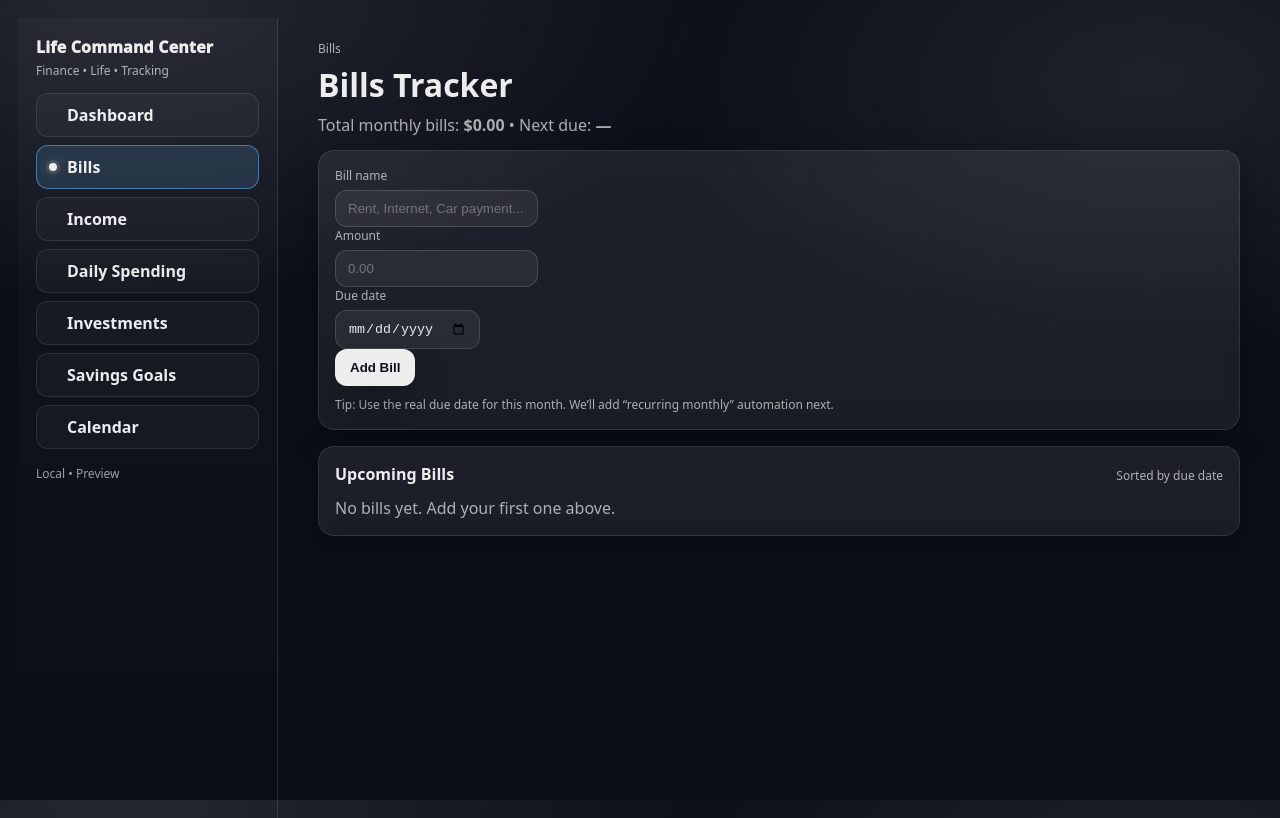
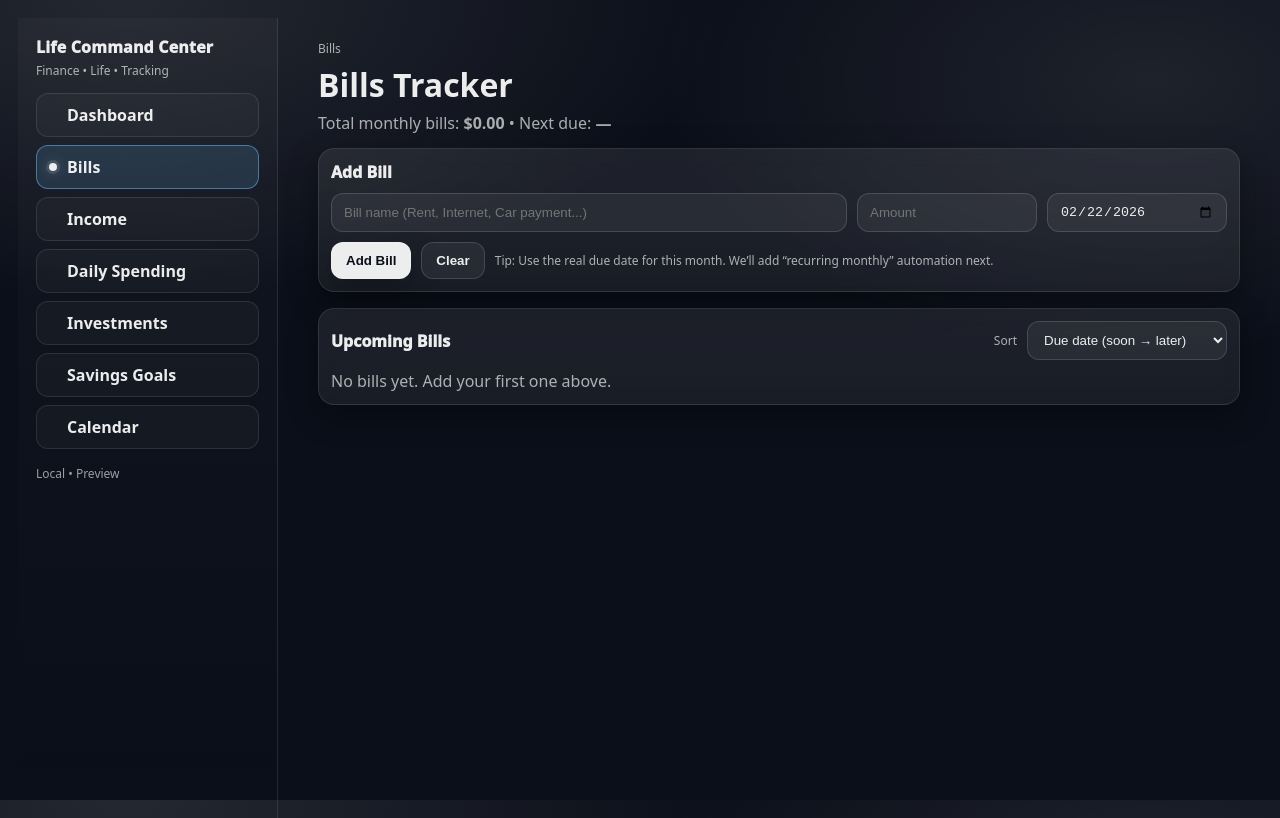
Before and after one commit to JDillard026/life-command-center, a Next.js app: page /bills in a window 1280 px wide. Built offline with nearby package versions, Linux system fonts and the light colour scheme.

Commit message:
Bills: match Investments UI

```diff
--- a/src/app/bills/page.jsx
+++ b/src/app/bills/page.jsx
@@ -1,178 +1,218 @@
 "use client";
-import { useMemo, useState, useEffect } from "react";
+
+import { useEffect, useMemo, useState } from "react";
+
+const LS_BILLS = "lcc_bills_v1";
+
+function safeParse(str, fallback) {
+  try {
+    const v = JSON.parse(str);
+    return v ?? fallback;
+  } catch {
+    return fallback;
+  }
+}
+
+function uid() {
+  return globalThis.crypto?.randomUUID?.() ?? String(Date.now());
+}
+
+function isoDate(d = new Date()) {
+  const yyyy = d.getFullYear();
+  const mm = String(d.getMonth() + 1).padStart(2, "0");
+  const dd = String(d.getDate()).padStart(2, "0");
+  return `${yyyy}-${mm}-${dd}`;
+}
 
 function money(n) {
-  const v = Number(n || 0);
-  return v.toLocaleString(undefined, { style: "currency", currency: "USD" });
+  const num = Number(n);
+  if (!Number.isFinite(num)) return "—";
+  return num.toLocaleString(undefined, { style: "currency", currency: "USD" });
 }
 
-function fmtDate(iso) {
-  if (!iso) return "—";
-  const d = new Date(iso + "T00:00:00");
-  return d.toLocaleDateString(undefined, { month: "short", day: "numeric", year: "numeric" });
+function parseMoneyInput(v) {
+  const cleaned = String(v ?? "").replace(/[^0-9.-]/g, "");
+  const num = Number(cleaned);
+  return Number.isFinite(num) ? num : NaN;
 }
 
-export default function Bills() {
-const [bills, setBills] = useState([]);
-const [mounted, setMounted] = useState(false);
+export default function BillsPage() {
+  const [items, setItems] = useState([]); // {id,name,amount,dueDate,createdAt}
+  const [name, setName] = useState("");
+  const [amount, setAmount] = useState("");
+  const [dueDate, setDueDate] = useState(isoDate());
+  const [sortBy, setSortBy] = useState("due_asc"); // due_asc | amt_desc | name_asc
+  const [error, setError] = useState("");
 
   useEffect(() => {
-  setMounted(true);
-  const saved = JSON.parse(localStorage.getItem("bills") || "[]");
-  setBills(saved);
+    const saved = safeParse(localStorage.getItem(LS_BILLS) || "[]", []);
+    setItems(Array.isArray(saved) ? saved : []);
   }, []);
 
   useEffect(() => {
-  if (!mounted) return;
-  localStorage.setItem("bills", JSON.stringify(bills));
-}, [mounted, bills]);
-
-const [name, setName] = useState("");
-const [amount, setAmount] = useState("");
-const [dueDate, setDueDate] = useState(""); // YYYY-MM-DD
+    try {
+      localStorage.setItem(LS_BILLS, JSON.stringify(items));
+    } catch {}
+  }, [items]);
 
   function addBill(e) {
     e.preventDefault();
-    const amt = Number(amount);
+    setError("");
 
-    if (!name.trim()) return;
-    if (!Number.isFinite(amt) || amt <= 0) return;
-    if (!dueDate) return;
+    const nm = String(name || "").trim();
+    const amt = parseMoneyInput(amount);
+    const dd = String(dueDate || "").trim();
 
-    setBills((prev) => [
+    if (!nm) return setError("Bill name is required.");
+    if (!Number.isFinite(amt) || amt <= 0) return setError("Amount must be > 0.");
+    if (!dd) return setError("Due date is required.");
+
+    setItems((prev) => [
+      { id: uid(), name: nm, amount: amt, dueDate: dd, createdAt: Date.now() },
       ...prev,
-      {
-        id: crypto.randomUUID?.() ?? String(Date.now()),
-        name: name.trim(),
-        amount: amt,
-        dueDate,
-      },
     ]);
 
     setName("");
     setAmount("");
-    setDueDate("");
+    setDueDate(isoDate());
   }
 
   function removeBill(id) {
-    setBills((prev) => prev.filter((b) => b.id !== id));
+    if (!confirm("Delete this bill?")) return;
+    setItems((prev) => prev.filter((x) => x.id !== id));
   }
 
-  const total = useMemo(() => bills.reduce((sum, b) => sum + b.amount, 0), [bills]);
+  const computed = useMemo(() => {
+    const list = items.slice();
 
-  const sorted = useMemo(() => {
-    return [...bills].sort((a, b) => a.dueDate.localeCompare(b.dueDate));
-  }, [bills]);
+    list.sort((a, b) => {
+      if (sortBy === "due_asc") return String(a.dueDate).localeCompare(String(b.dueDate));
+      if (sortBy === "amt_desc") return (Number(b.amount) || 0) - (Number(a.amount) || 0);
+      if (sortBy === "name_asc") return String(a.name).localeCompare(String(b.name));
+      return 0;
+    });
 
-  const nextDue = sorted[0]?.dueDate ?? null;
+    const total = list.reduce((s, x) => s + (Number(x.amount) || 0), 0);
+
+    const today = isoDate();
+    const nextDue = list
+      .filter((x) => x.dueDate >= today)
+      .sort((a, b) => String(a.dueDate).localeCompare(String(b.dueDate)))[0];
+
+    return { list, total, nextDue };
+  }, [items, sortBy]);
 
   return (
     <main className="container">
       <header style={{ marginBottom: 14 }}>
-        <div className="muted" style={{ fontSize: 12, marginBottom: 6 }}>
-          Bills
-        </div>
+        <div className="muted" style={{ fontSize: 12, marginBottom: 6 }}>Bills</div>
         <h1 style={{ margin: 0 }}>Bills Tracker</h1>
-        <div className="muted" style={{ marginTop: 8 }}>
-          Total monthly bills: <span style={{ fontWeight: 900 }}>{money(total)}</span> • Next due:{" "}
-          <span style={{ fontWeight: 900 }}>{fmtDate(nextDue)}</span>
+        <div className="muted" style={{ marginTop: 6 }}>
+          Total monthly bills: <b>{money(computed.total)}</b> • Next due:{" "}
+          <b>{computed.nextDue ? `${computed.nextDue.name} (${computed.nextDue.dueDate})` : "—"}</b>
         </div>
       </header>
 
-      <div className="card" style={{ marginBottom: 16 }}>
-        <form onSubmit={addBill} className="formGrid">
-          <div>
-            <div className="muted" style={{ fontSize: 12, marginBottom: 6 }}>
-              Bill name
-            </div>
+      {/* Add Bill */}
+      <div className="card" style={{ padding: 12, marginBottom: 16 }}>
+        <div style={{ fontWeight: 950, marginBottom: 10 }}>Add Bill</div>
+
+        <form onSubmit={addBill} className="grid" style={{ gap: 10 }}>
+          <div className="row" style={{ gap: 10, flexWrap: "wrap" }}>
             <input
               className="input"
-              placeholder="Rent, Internet, Car payment..."
+              placeholder="Bill name (Rent, Internet, Car payment...)"
               value={name}
               onChange={(e) => setName(e.target.value)}
+              style={{ flex: 1, minWidth: 220 }}
             />
-          </div>
-
-          <div>
-            <div className="muted" style={{ fontSize: 12, marginBottom: 6 }}>
-              Amount
-            </div>
             <input
               className="input"
-              placeholder="0.00"
+              placeholder="Amount"
               inputMode="decimal"
-              type="number"
-              step="0.01"
               value={amount}
               onChange={(e) => setAmount(e.target.value)}
+              style={{ width: 180 }}
             />
-          </div>
-
-          <div>
-            <div className="muted" style={{ fontSize: 12, marginBottom: 6 }}>
-              Due date
-            </div>
             <input
               className="input"
               type="date"
               value={dueDate}
               onChange={(e) => setDueDate(e.target.value)}
+              style={{ width: 180 }}
             />
           </div>
 
-          <button className="btn" type="submit">
-            Add Bill
+          {error ? (
+            <div className="card" style={{ padding: 10 }}>
+              <div style={{ fontWeight: 950 }}>Fix this:</div>
+              <div className="muted" style={{ marginTop: 4 }}>{error}</div>
+            </div>
+          ) : null}
+
+          <div className="row" style={{ gap: 10, flexWrap: "wrap", alignItems: "center" }}>
+            <button className="btn" type="submit">Add Bill</button>
+            <button
+              className="btnGhost"
+              type="button"
+              onClick={() => {
+                setName("");
+                setAmount("");
+                setDueDate(isoDate());
+                setError("");
+              }}
+            >
+              Clear
             </button>
-        </form>
 
-        <div className="muted" style={{ fontSize: 12, marginTop: 10 }}>
+            <div className="muted" style={{ fontSize: 12 }}>
               Tip: Use the real due date for this month. We’ll add “recurring monthly” automation next.
             </div>
           </div>
+        </form>
+      </div>
 
-      <div className="card">
-        <div style={{ display: "flex", justifyContent: "space-between", gap: 12, alignItems: "baseline" }}>
-          <div style={{ fontWeight: 900 }}>Upcoming Bills</div>
-          <div className="muted" style={{ fontSize: 12 }}>
-            Sorted by due date
+      {/* Upcoming Bills */}
+      <div className="card" style={{ padding: 12 }}>
+        <div style={{ display: "flex", justifyContent: "space-between", gap: 10, alignItems: "center", flexWrap: "wrap" }}>
+          <div style={{ fontWeight: 950 }}>Upcoming Bills</div>
+
+          <div className="row" style={{ gap: 10, alignItems: "center" }}>
+            <div className="muted" style={{ fontSize: 12 }}>Sort</div>
+            <select className="input" value={sortBy} onChange={(e) => setSortBy(e.target.value)} style={{ width: 200 }}>
+              <option value="due_asc">Due date (soon → later)</option>
+              <option value="amt_desc">Amount (high → low)</option>
+              <option value="name_asc">Name (A → Z)</option>
+            </select>
           </div>
         </div>
 
-        <div style={{ display: "grid", gap: 10, marginTop: 12 }}>
-          {sorted.length === 0 ? (
+        <div style={{ height: 10 }} />
+
+        {computed.list.length === 0 ? (
           <div className="muted">No bills yet. Add your first one above.</div>
         ) : (
-            sorted.map((b) => {
-              const pct = total > 0 ? Math.round((b.amount / total) * 100) : 0;
-
-              return (
-                <div key={b.id} className="tableRow">
-                  <div style={{ minWidth: 0 }}>
-                    <div style={{ fontWeight: 850, overflow: "hidden", textOverflow: "ellipsis", whiteSpace: "nowrap" }}>
-                      {b.name}
-                    </div>
-                    <div className="muted" style={{ fontSize: 12, marginTop: 6 }}>
-                      Due {fmtDate(b.dueDate)} • {pct}% of total bills
-                    </div>
-                    <div className="barWrap" style={{ marginTop: 10 }}>
-                      <div className="barFill" style={{ width: `${pct}%` }} />
+          <div className="grid">
+            {computed.list.map((b) => (
+              <div key={b.id} className="card" style={{ padding: 12 }}>
+                <div style={{ display: "flex", justifyContent: "space-between", gap: 10, alignItems: "flex-start", flexWrap: "wrap" }}>
+                  <div>
+                    <div style={{ fontWeight: 950 }}>{b.name}</div>
+                    <div className="muted" style={{ fontSize: 12, marginTop: 4 }}>
+                      Amount {money(b.amount)} • Due {b.dueDate}
                     </div>
                   </div>
 
-                  <div style={{ fontWeight: 900 }}>{money(b.amount)}</div>
-
-                  <div className="muted" style={{ fontSize: 12 }}>
-                    {b.dueDate}
-                  </div>
-
-                  <button className="btnGhost" onClick={() => removeBill(b.id)} title="Remove">
-                    Remove
+                  <div className="row" style={{ gap: 8 }}>
+                    <button className="btnGhost" type="button" onClick={() => removeBill(b.id)}>
+                      Delete
                     </button>
                   </div>
-              );
-            })
+                </div>
+              </div>
+            ))}
+          </div>
         )}
-        </div>
       </div>
     </main>
   );
```
Lines whose indentation alone changed are shown as unchanged.
